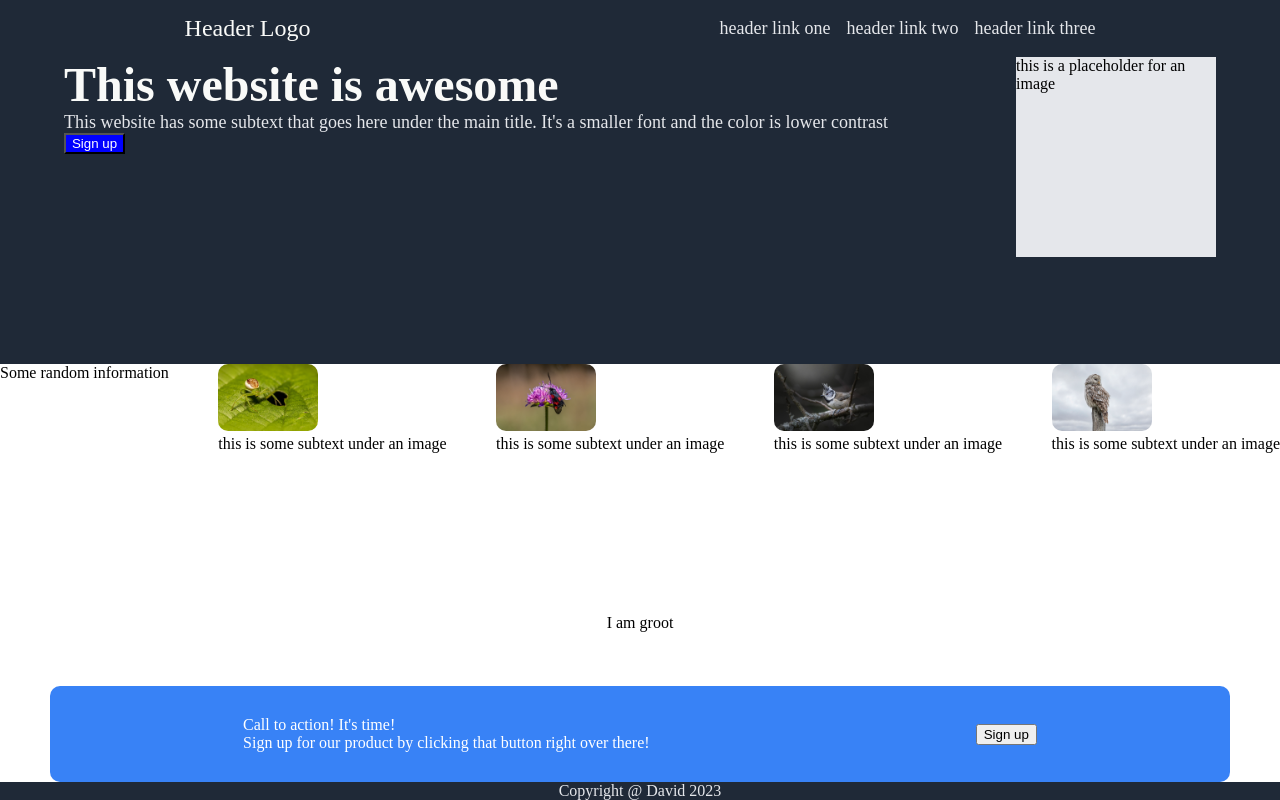
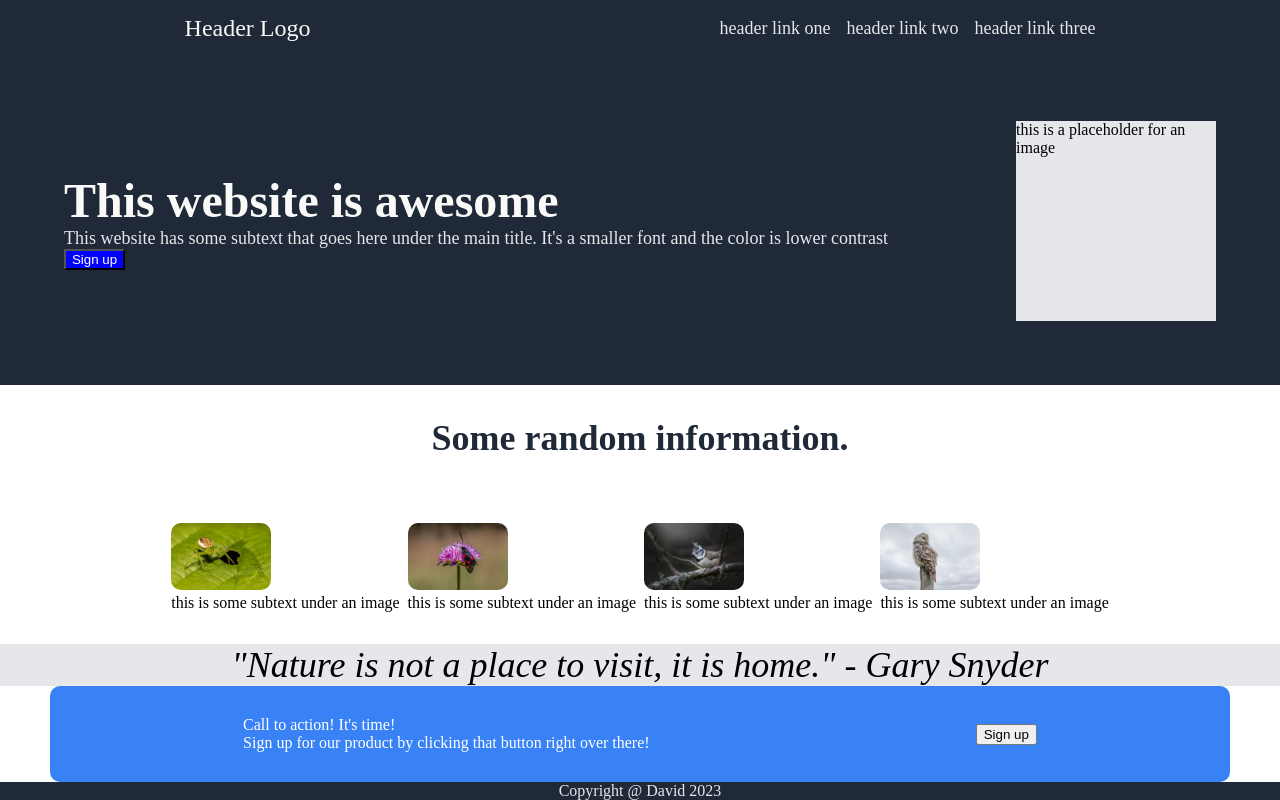
Before and after one commit to dtp1512/landing-page, a plain HTML site: page index.html in a window 1280 px wide. Drawn offline with Linux system fonts and the light colour scheme.

Commit message:
added more styling to layout

```diff
--- a/index.html
+++ b/index.html
@@ -25,7 +25,8 @@
         <div class="placeholder">this is a placeholder for an image</div>
     </div>
     <div class="information">
-        <div class="paragraph">Some random information</div>
+        <div class="paragraph">Some random information.</div>
+        <div class="images">
             <div class="info">
                 <img src="images/Spider.jpg" alt="spider">
                 <div class="text">this is some subtext under an image</div>
@@ -43,7 +44,8 @@
                 <div class="text">this is some subtext under an image</div>
             </div>
         </div>
-    <div class="quote">I am groot</div>
+    </div>
+    <div class="quote">"Nature is not a place to visit, it is home." - Gary Snyder</div>
     <div class="sign-up">
         <div class="call">
             <div>Call to action! It's time!</div>
--- a/style.css
+++ b/style.css
@@ -32,6 +32,7 @@ img {
     height: auto;
     width: 100px;
     border-radius: 10px;
+    border-color: blue;
 }
 
 .content {
@@ -39,6 +40,7 @@ img {
     justify-content: space-around;
     background-color: #1F2937;
     flex: 1;
+    align-items: center;
 }
 
 .main {
@@ -65,15 +67,34 @@ img {
 
 .information {
     display: flex;
-    justify-content: space-between;
+    flex-direction: column;
+    justify-content: space-around;
+    align-items: center;
     flex: 1;
+}
+
+.paragraph {
+    font-size: 36px;
+    font-weight: 900;
+    color: #1F2937;
+}
+
+.images {
+    display: flex;
+    justify-content: space-around;
+    gap: 8px;
+    flex-wrap: wrap;
 }
 
 .quote {
     display: flex;
-    flex: 1;
+    flex-shrink: 1;
     align-items: center;
     justify-content: center;
+    background-color: #E5E7EB;
+    font-size: 36px;
+    font-style:italic;
+
 }
 
 .sign-up {
```
Lines whose indentation alone changed are shown as unchanged.
